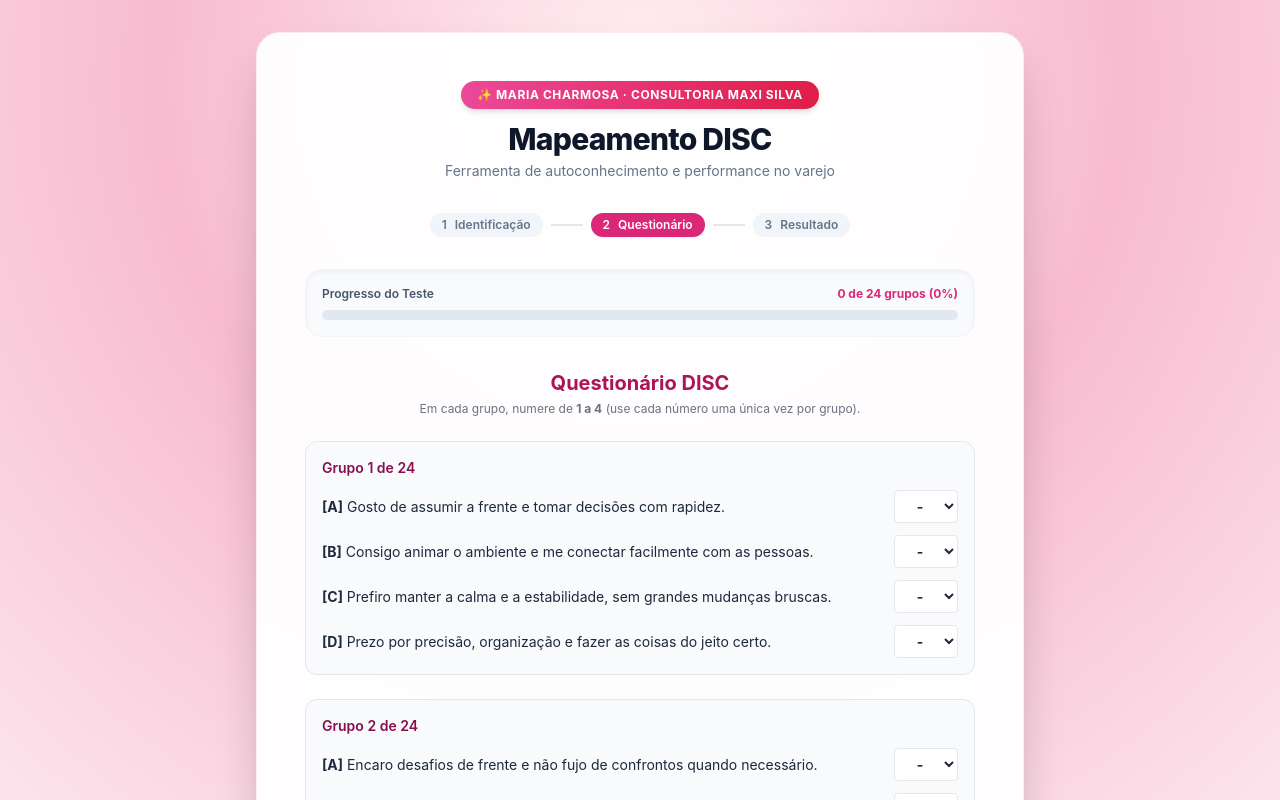
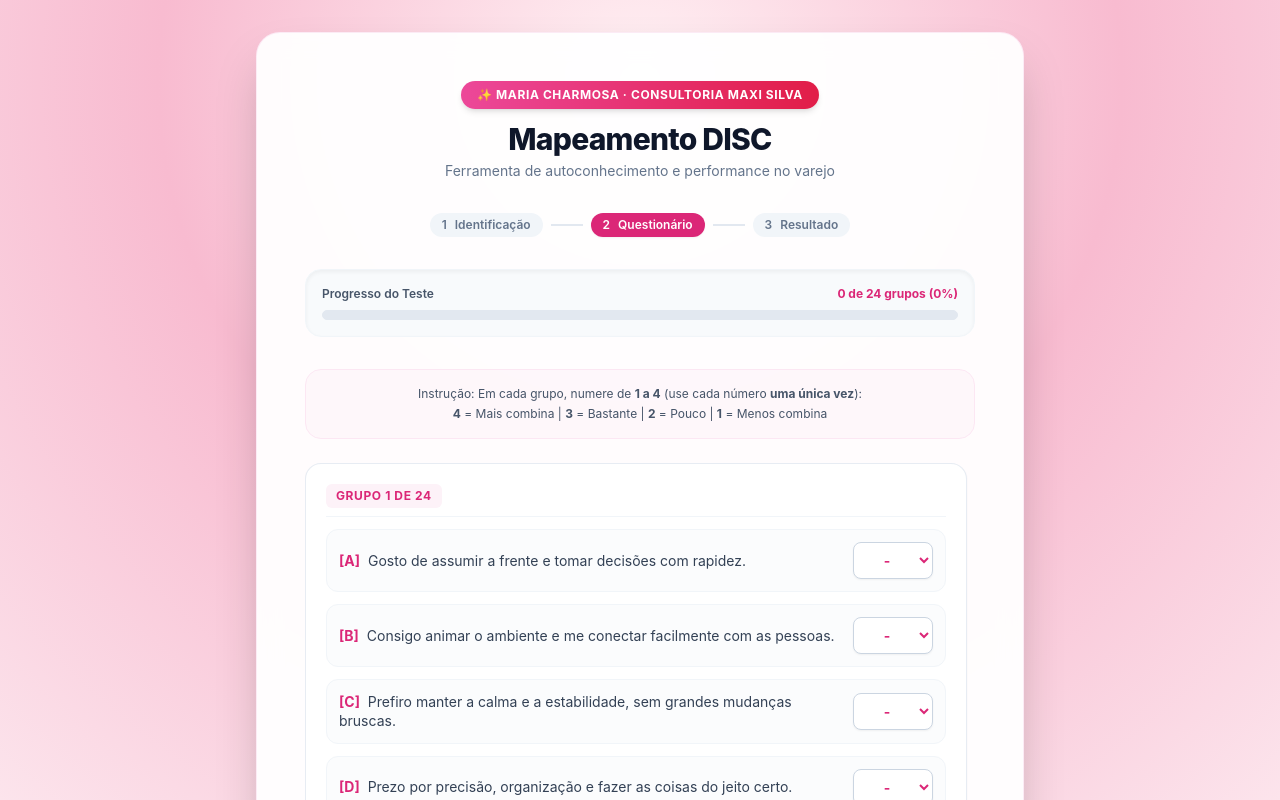
Before and after one commit to ONMHUB/disctest, a React (Vite) app: page / in a window 1280 px wide. Both pictures are taken after typing "Sample", "Sample" into the empty fields and a click on the button "Iniciar Questionário →". Shown: the top 800 px of the page. Built offline with nearby package versions, Linux system fonts and the light colour scheme.

Commit message:
Update EtapaQuestionario.jsx

```diff
--- a/src/components/EtapaQuestionario.jsx
+++ b/src/components/EtapaQuestionario.jsx
@@ -2,22 +2,26 @@ import { perguntas } from '../data/discData';
 
 export default function EtapaQuestionario({ respostas, onRespostaChange, onFinalizar, erro }) {
     return (
-        <div>
-            <h2 className="text-xl font-bold text-brand-600 text-center mb-1">Questionário DISC</h2>
-            <p className="text-xs text-gray-500 text-center mb-6">Em cada grupo, numere de <strong>1 a 4</strong> (use cada número uma única vez por grupo).</p>
+        <div className="animate-fade-in space-y-6">
+            <div className="bg-pink-50/50 border border-pink-100 p-4 rounded-2xl text-xs text-slate-600 text-center">
+                Instrução: Em cada grupo, numere de <strong>1 a 4</strong> (use cada número <strong>uma única vez</strong>):<br/>
+                <span className="inline-block mt-1"><strong>4</strong> = Mais combina | <strong>3</strong> = Bastante | <strong>2</strong> = Pouco | <strong>1</strong> = Menos combina</span>
+            </div>
 
-            <div className="space-y-6">
+            <div className="space-y-4 max-h-[60vh] overflow-y-auto pr-2">
                 {perguntas.map((grupo, gIndex) => (
-                    <div key={gIndex} className="bg-slate-50 border p-4 rounded-xl">
-                        <h3 className="font-semibold text-sm text-brand-700 mb-3">Grupo {gIndex + 1} de 24</h3>
+                    <div key={gIndex} className="bg-white border border-slate-200/80 p-5 rounded-2xl shadow-sm hover:border-pink-200 transition">
+                        <div className="flex items-center justify-between mb-3 border-b border-slate-100 pb-2">
+                            <span className="font-bold text-xs uppercase tracking-wider text-pink-600 bg-pink-50 px-2.5 py-1 rounded-md">Grupo {gIndex + 1} de 24</span>
+                        </div>
                         <div className="space-y-3">
                             {grupo.map((item) => (
-                                <div key={item.letra} className="flex items-center justify-between gap-4 text-sm">
-                                    <span className="flex-1"><strong>[{item.letra}]</strong> {item.texto}</span>
+                                <div key={item.letra} className="flex items-center justify-between gap-4 text-sm bg-slate-50/50 p-3 rounded-xl border border-slate-100">
+                                    <span className="flex-1 text-slate-700 leading-snug"><strong className="text-pink-600 mr-1">[{item.letra}]</strong> {item.texto}</span>
                                     <select
                                         value={respostas[gIndex][item.letra]}
                                         onChange={(e) => onRespostaChange(gIndex, item.letra, e.target.value)}
-                                        className="border rounded p-1.5 w-16 text-center font-bold bg-white"
+                                        className="border border-slate-300 rounded-lg p-2 w-20 text-center font-bold bg-white text-pink-600 focus:ring-2 focus:ring-pink-500 outline-none shadow-sm"
                                     >
                                         <option value="">-</option>
                                         <option value="4">4</option>
@@ -32,10 +36,10 @@ export default function EtapaQuestionario({ respostas, onRespostaChange, onFinal
                 ))}
             </div>
 
-            {erro && <p className="text-red-500 text-sm text-center font-medium my-4">{erro}</p>}
+            {erro && <div className="bg-red-50 border border-red-200 text-red-600 text-sm p-3 rounded-xl text-center font-medium animate-bounce">{erro}</div>}
 
-            <button onClick={onFinalizar} className="w-full mt-6 bg-brand-600 hover:bg-brand-700 text-white font-semibold py-3 rounded-lg transition duration-200">
-                Finalizar e Ver Resultado
+            <button onClick={onFinalizar} className="w-full bg-gradient-to-r from-pink-600 to-rose-600 hover:from-pink-700 hover:to-rose-700 text-white font-bold py-4 px-6 rounded-xl shadow-lg shadow-pink-600/20 transition duration-200 transform active:scale-[0.99]">
+                Finalizar e Ver Resultado ✨
             </button>
         </div>
     );
```
